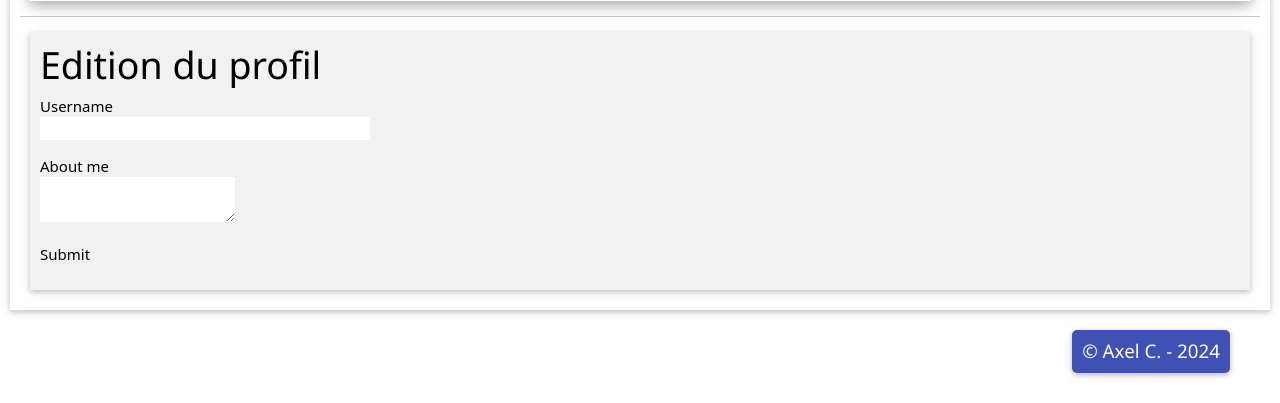
After one commit to coud0011/IUTS4FlaskPython, a Flask app: template app/templates/edit_profile.html in a window 1280 px wide; the page is wider, and only the part inside the window is pictured. The commit adds this page. Shown: the part 508-911 px from the top of that part. Run offline with Flask 3, Linux system fonts and the light colour scheme; the template is opened without the code that fills it: most values are stand-ins (such as "Sample title", 1, 10 or a date in 2020); form fields are guessed from the names that the template uses; style sheets or scripts are compiled from the project's sources; some libraries are stand-ins or nearby versions.

Commit message:
Ajout de l’édition du profil

```diff
--- a/app/templates/base.html
+++ b/app/templates/base.html
@@ -43,7 +43,7 @@ title : titre de la page (str)
                     {% if current_user.is_anonymous %}
                     <th class="w3-col w3-center" style="margin:10px; border-radius: 5px; padding: 10px">
                         <a href="{{ url_for('login') }}">
-                            <svg xmlns="http://www.w3.org/2000/svg" height="32" width="40" viewBox="0 0 640 512">
+                            <svg height="32" width="40" viewBox="0 0 640 512">
                                 <path d="M38.8 5.1C28.4-3.1 13.3-1.2 5.1 9.2S-1.2 34.7 9.2 42.9l592 464c10.4 8.2 25.5 6.3 33.7-4.1s6.3-25.5-4.1-33.7L353.3 251.6C407.9 237 448 187.2 448 128C448 57.3 390.7 0 320 0C250.2 0 193.5 55.8 192 125.2L38.8 5.1zM264.3 304.3C170.5 309.4 96 387.2 96 482.3c0 16.4 13.3 29.7 29.7 29.7H514.3c3.9 0 7.6-.7 11-2.1l-261-205.6z"/>
                             </svg>
                         </a>
@@ -51,7 +51,7 @@ title : titre de la page (str)
                     {% else %}
                     <th class="w3-col w3-center" style="margin:10px; border-radius: 5px; padding: 10px">
                         <a href="{{ url_for('user', username=current_user.username) }}">
-                            <svg xmlns="http://www.w3.org/2000/svg" height="26" width="26" viewBox="0 0 512 512">
+                            <svg height="26" width="26" viewBox="0 0 512 512">
                                 <path fill="#c0bfbc" d="M399 384.2C376.9 345.8 335.4 320 288 320H224c-47.4 0-88.9 25.8-111 64.2c35.2 39.2 86.2 63.8 143 63.8s107.8-24.7 143-63.8zM0 256a256 256 0 1 1 512 0A256 256 0 1 1 0 256zm256 16a72 72 0 1 0 0-144 72 72 0 1 0 0 144z"/>
                             </svg>
                         </a>
--- /dev/null
+++ b/app/templates/edit_profile.html
@@ -0,0 +1,29 @@
+<!-- app/templates/edit_profile.html -->
+<!--
+    Affichage du formulaire d'édition du profil de l'utilisateur
+    Paramètres :
+        form : formulaire de type EditProfileForm
+-->
+{% extends "base.html" %}
+
+{% block contenu %}
+<h1>Edition du profil</h1>
+<form action="" method="POST">
+    {{ form.hidden_tag() }}
+    <p>
+        {{ form.username.label }} <br>
+        {{ form.username(size=32) }} <br>
+        {% for error in form.username.errors %}
+            <span style="color: red">{{ error }}</span>
+        {% endfor %}
+    </p>
+    <p>
+        {{ form.about_me.label }} <br>
+        {{ form.about_me(size=32) }} <br>
+        {% for error in form.about_me.errors %}
+            <span style="color: red">{{ error }}</span>
+        {% endfor %}
+    </p>
+    <p> {{ form.submit() }} </p>
+</form>
+{% endblock %}
```
Also changed, not shown: app/forms.py (+7 -1 lines), app/routes.py (+17 -1 lines), app/templates/user.html (+9 -0 lines).
